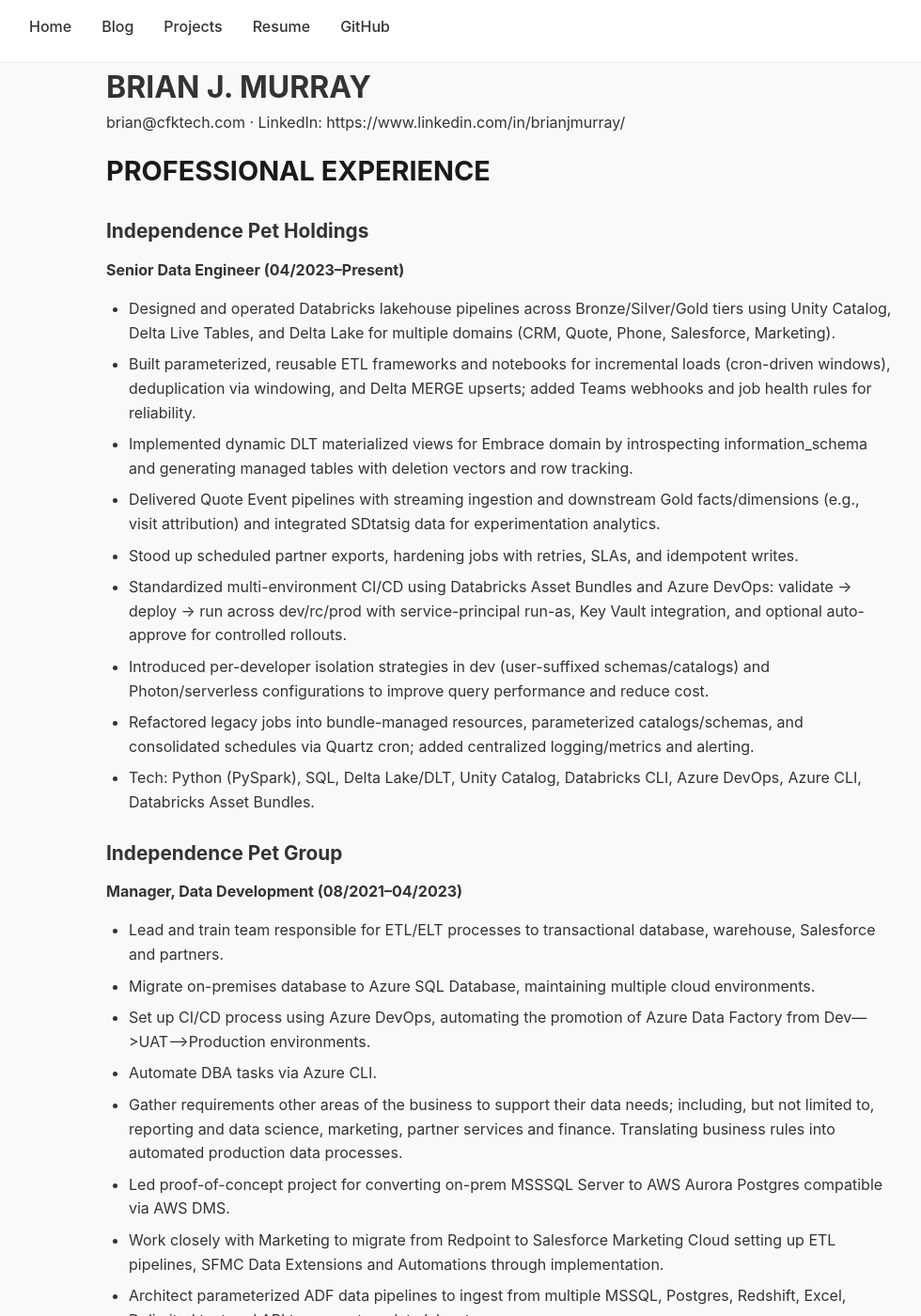
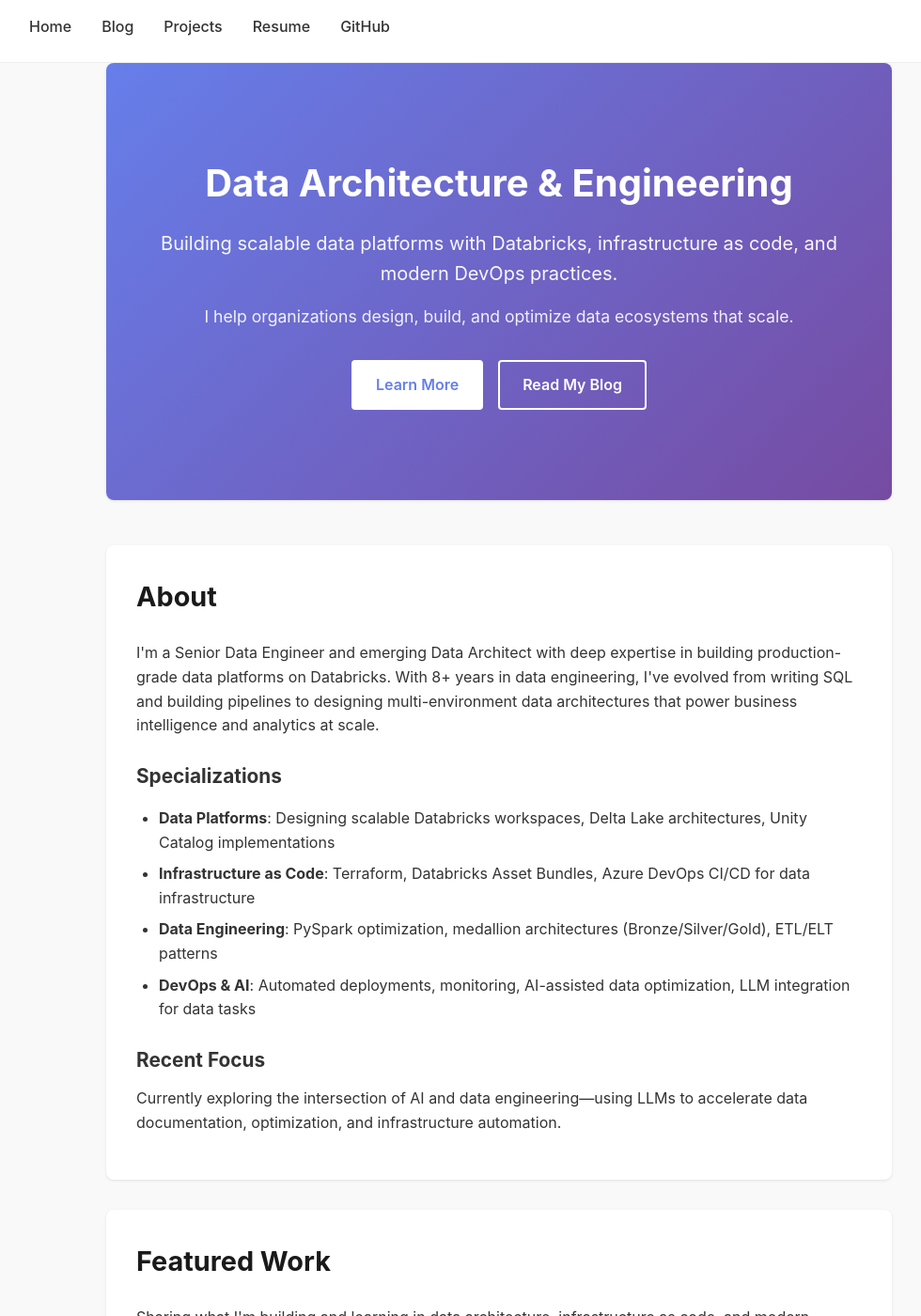
Before and after one commit to brianjmurray/cfktech-resume, a Jekyll site: the page built from index.md, in a window 1280 px wide and 1400 px high. Shown: the whole window at 94% size, without its empty margins (109-1089 px from the left). Built offline with Jekyll 4.4.1, drawn with Linux system fonts in a browser that asks for light colours; some of the changed lines change nothing that is shown; some of the changed text lies outside the part shown.

Commit message:
Fix: Restore homepage + update workflows + add cfktech blog post + update README
- Restore portfolio homepage (hero + about) in index.md
- Remove index.md regeneration from auto_release.yml (homepage is now separate)
- Remove index.md from auto_release trigger paths (prevent overwrite)
- Remove commit step that pushed regenerated index back to main
- Add blog post: 'Building cfktech.com: Portfolio Site with Automated CI/CD'
- Update README to reflect portfolio redesign, blog infrastructure, Phase 1 completion
- Document project structure, workflow architecture, and common tasks
- Add Future Phases (Phase 2/3) and GitHub Issues section

````diff
--- /dev/null
+++ b/_posts/2026-01-31-cfktech-portfolio-site.md
@@ -0,0 +1,270 @@
+---
+layout: post
+title: "Building cfktech.com: A Portfolio Site with Automated CI/CD"
+date: 2026-01-31
+excerpt: "From resume site to portfolio: how I built a fully automated site using Jekyll, GitHub Pages, semantic versioning, and CI/CD pipelines to showcase projects and thought leadership."
+---
+
+## The Journey: Resume to Portfolio
+
+My professional website evolved significantly in early 2026. It started as a simple resume site (v1.0.0-v1.0.14) and transformed into a full portfolio platform with automated deployments, blog infrastructure, and project showcases. This post shares the technical decisions, challenges, and solutions behind cfktech.com.
+
+## Phase 0: The Resume Site (v1.0.0-v1.0.14)
+
+### What Started It All
+
+I needed a professional web presence that was:
+- **Self-hosted** on a custom domain
+- **Always up-to-date** with my resume
+- **Professional-looking** with minimal maintenance
+- **Demonstrating automation skills** (as a data engineer)
+
+### Solution: Jekyll + GitHub Pages
+
+I chose a simple stack:
+- **Jekyll** for static site generation (no server needed)
+- **GitHub Pages** for free hosting with custom domain support
+- **Markdown** for resume content (versionable, easy to edit)
+- **GitHub Actions** for automation
+
+### Key Features (v1.0.0-v1.0.14)
+
+**Semantic Versioning**: Every time I updated my resume, a GitHub Action would:
+1. Calculate the next patch version (e.g., v1.0.3 → v1.0.4)
+2. Create a git tag and GitHub release
+3. Generate a PDF from the Markdown resume
+4. Upload the PDF to the release assets
+5. Deploy to GitHub Pages
+
+**PDF Generation**: Using pandoc + XeLaTeX to convert Markdown to professional PDF:
+```bash
+pandoc resume.md -o resume.pdf --pdf-engine=xelatex --standalone
+```
+
+**Branch Protection**: Enforcing PR reviews before merging to main, ensuring all changes were reviewed.
+
+**QR Codes**: Added LinkedIn and Databricks credential links (later removed due to PDF rendering issues).
+
+**Result**: A fully automated resume site that updated with a single git push.
+
+## Phase 1: Portfolio Expansion (v1.0.15+)
+
+After successfully automating the resume site, I realized it could be so much more. I wanted to:
+- **Share knowledge** through blog posts
+- **Showcase projects** from my GitHub
+- **Build thought leadership** in data architecture
+- **Maintain momentum** with a semi-automated workflow
+
+### Home Page Redesign
+
+Instead of just displaying the resume on the homepage, I created a portfolio landing page with:
+
+**Hero Section**: A gradient background with compelling headline
+```css
+background: linear-gradient(135deg, #667eea 0%, #764ba2 100%);
+```
+
+**About Section**: Professional bio with specializations and recent focus areas
+
+**Featured Work**: Auto-populated from blog posts (first 3 appear on homepage)
+
+**Contact CTA**: Direct links to email, GitHub, and LinkedIn
+
+### Blog Infrastructure
+
+Implemented **Jekyll Collections** for blog posts:
+
+**File Structure**:
+```
+_posts/
+  ├── 2026-01-31-sql-server-database-projects-template.md
+  └── 2026-01-31-cfktech-portfolio-site.md (this post!)
+```
+
+**Automatic URL Generation**: Posts automatically get URLs like `/blog/post-title/`
+
+**Post Template**: Dedicated layout for blog posts with title, date, and styling
+
+**Blog Listing**: `/blog/` automatically lists all posts in reverse chronological order
+
+### Projects Showcase
+
+Created a `/projects/` page featuring GitHub repositories:
+- Grid layout with project cards
+- Tech stack tags for each project
+- Links to GitHub repositories and related blog posts
+- Template ready for adding more projects
+
+### Workflow Validation
+
+Added **GitHub Actions build check** on pull requests:
+- Validates Jekyll builds successfully before merge
+- Catches configuration or syntax errors early
+- Prevents broken deploys
+
+## Technical Highlights
+
+### Challenge #1: Resume as Source of Truth
+
+**Problem**: Resume needed to be accessible both on GitHub Pages (HTML) and as a downloadable PDF.
+
+**Solution**: Use Markdown as the single source of truth:
+- `resume.md` contains resume content with pandoc frontmatter
+- GitHub Action converts to PDF on every release
+- Homepage extracts relevant content for web display
+- `/resume/` page links to PDF download
+
+### Challenge #2: Auto-Release Complexity
+
+**Problem**: The auto-release workflow regenerated index.md from resume.md, overwriting the new portfolio homepage.
+
+**Discovery**: This was by design for v1.0.14 (when homepage = resume wrapper), but broke in Phase 1 (when homepage = portfolio).
+
+**Solution**: Removed index.md regeneration from auto-release workflow. Now:
+- `index.md` is the portfolio homepage (manually maintained)
+- `/resume/` page links to PDF downloads
+- Auto-release only generates PDF and creates release (no index regeneration)
+
+### Challenge #3: Build Failure Debugging
+
+Initial Phase 1 deployment revealed two issues:
+
+**Issue 1**: Gemfile specified `jekyll-feed (~> 0.18)` which doesn't exist on rubygems.org
+- **Fix**: Changed to `jekyll-feed (~> 0.17)` (latest available)
+
+**Issue 2**: `/resume/index.md` referenced a non-existent include file
+- **Fix**: Removed placeholder include, added fallback content
+
+Both issues caught by GitHub Actions build check before going live!
+
+## Architecture Decisions
+
+### CSS Inline vs Separate Files
+
+**Decision**: Inline CSS in `_layouts/default.html`
+
+**Why**:
+- GitHub Pages works best with single-file layouts
+- Easier to maintain (layout + styles in one place)
+- No need for asset pipeline
+- 400+ lines of modern CSS (gradients, cards, hover effects, responsive grid)
+
+### Collections vs Static Pages
+
+**Decision**: Used Jekyll collections for blog
+
+**Why**:
+- Automatic URL generation from filenames
+- Liquid loops to automatically populate listings
+- Scalable (easy to add posts without modifying templates)
+- Standard Jekyll pattern
+
+### Workflow Separation
+
+**Decision**: Separate build-check workflow from auto-release
+
+**Why**:
+- Build validation happens on every PR (fail fast)
+- Auto-release only runs on main after approval
+- Keeps concerns separated
+- Clear staging (PR = validation, merge = deploy)
+
+## The Deployment Pipeline
+
+```
+Code Changes
+    ↓
+Create Feature Branch
+    ↓
+Push to GitHub
+    ↓
+GitHub Actions Build Check ✓
+    ↓
+Create Pull Request
+    ↓
+Review & Approve
+    ↓
+Merge to Main
+    ↓
+Auto-Release Workflow
+    ├─ Calculate Version
+    ├─ Generate PDF
+    ├─ Create Release Tag
+    └─ Deploy to GitHub Pages
+    ↓
+Live on cfktech.com ✓
+```
+
+Time from code push to live: ~2-3 minutes
+
+## What's Live Now
+
+### Pages
+
+- **Home**: https://cfktech.com (portfolio landing)
+- **Blog**: https://cfktech.com/blog/ (post listings)
+- **Projects**: https://cfktech.com/projects/ (project showcases)
+- **Resume**: https://cfktech.com/resume/ (PDF download)
+
+### First Posts
+
+- "SQL Server Database Projects: Schema Management Template" - featuring mssql-database-project
+- "Building cfktech.com: A Portfolio Site with Automated CI/CD" - this post!
+
+### Automation
+
+- Semantic versioning (v1.0.15)
+- PDF generation from Markdown
+- GitHub Pages deployment
+- Build validation on PRs
+- Feature branch → Main → Auto-Release → Live
+
+## What's Next
+
+### Phase 2: More Content
+- Add 2-3 more blog posts from existing GitHub projects
+- Create more project showcase cards
+- Deepen thought leadership content
+
+### Phase 3: Advanced Features
+- Search functionality for blog
+- Tags/categories for posts
+- Email newsletter integration
+- Analytics (understanding audience)
+- Subtle monetization (courses, templates, consulting)
+
+## Key Lessons
+
+1. **Automate what you repeat**: If you're doing something manually multiple times, automate it
+2. **Fail fast with validation**: Build checks catch issues before they go live
+3. **Markdown is underrated**: Single source of truth that works everywhere
+4. **Simple tools scale**: Jekyll + GitHub Pages handles it all without complexity
+5. **Git history is documentation**: Each commit tells a story of evolution
+
+## Try It Yourself
+
+If you want to build something similar:
+
+1. **Clone a Jekyll starter** or use the GitHub Pages template
+2. **Write content in Markdown** (posts, pages, resume)
+3. **Add custom CSS** for your brand (gradients, cards, hero sections)
+4. **Set up GitHub Actions** for PDF generation, versioning, or other automation
+5. **Push to main** and watch it deploy automatically
+
+## Conclusion
+
+cfktech.com represents my commitment to:
+- **Continuous learning** (Jekyll, GitHub Actions, automation)
+- **Professional presence** (portfolio + blog + projects)
+- **Thought leadership** (sharing what I know about data architecture)
+- **Automation over manual work** (letting CI/CD handle deployments)
+
+The site will evolve with my career, showcasing new projects and sharing insights from the data engineering and architecture world. And it all happens with the push of a git commit.
+
+---
+
+Interested in the technical details? Check out the repository:
+
+**[cfktech-resume on GitHub →](https://github.com/brianjmurray/cfktech-resume)**
+
+Questions about portfolio sites, Jekyll, automation, or data architecture? Reach out on LinkedIn or email me at brian@cfktech.com.
--- a/index.md
+++ b/index.md
@@ -3,31 +3,63 @@
 title: "Data Architecture & Engineering"
 ---
 
+<section class="hero">
+  <div class="hero-content">
+    <h1>Data Architecture & Engineering</h1>
+    <p class="tagline">Building scalable data platforms with Databricks, infrastructure as code, and modern DevOps practices.</p>
+    <p class="subtitle">I help organizations design, build, and optimize data ecosystems that scale.</p>
+    <div class="hero-cta">
+      <a href="#about" class="btn btn-primary">Learn More</a>
+      <a href="/blog" class="btn btn-secondary">Read My Blog</a>
+    </div>
+  </div>
+</section>
 
-# BRIAN J. MURRAY
+<section id="about" class="about">
+  <h2>About</h2>
 
-brian@cfktech.com · LinkedIn: https://www.linkedin.com/in/brianjmurray/
+  <p>I'm a Senior Data Engineer and emerging Data Architect with deep expertise in building production-grade data platforms on Databricks. With 8+ years in data engineering, I've evolved from writing SQL and building pipelines to designing multi-environment data architectures that power business intelligence and analytics at scale.</p>
 
-## PROFESSIONAL EXPERIENCE
+  <h3>Specializations</h3>
+  <ul>
+    <li><strong>Data Platforms</strong>: Designing scalable Databricks workspaces, Delta Lake architectures, Unity Catalog implementations</li>
+    <li><strong>Infrastructure as Code</strong>: Terraform, Databricks Asset Bundles, Azure DevOps CI/CD for data infrastructure</li>
+    <li><strong>Data Engineering</strong>: PySpark optimization, medallion architectures (Bronze/Silver/Gold), ETL/ELT patterns</li>
+    <li><strong>DevOps & AI</strong>: Automated deployments, monitoring, AI-assisted data optimization, LLM integration for data tasks</li>
+  </ul>
 
-### Independence Pet Holdings
+  <h3>Recent Focus</h3>
+  <p>Currently exploring the intersection of AI and data engineering—using LLMs to accelerate data documentation, optimization, and infrastructure automation.</p>
+</section>
 
-#### Senior Data Engineer (04/2023–Present)
-- Designed and operated Databricks lakehouse pipelines across Bronze/Silver/Gold tiers using Unity Catalog, Delta Live Tables, and Delta Lake for multiple domains (CRM, Quote, Phone, Salesforce, Marketing).
-- Built parameterized, reusable ETL frameworks and notebooks for incremental loads (cron-driven windows), deduplication via windowing, and Delta MERGE upserts; added Teams webhooks and job health rules for reliability.
-- Implemented dynamic DLT materialized views for Embrace domain by introspecting information_schema and generating managed tables with deletion vectors and row tracking.
-- Delivered Quote Event pipelines with streaming ingestion and downstream Gold facts/dimensions (e.g., visit attribution) and integrated SDtatsig data for experimentation analytics.
-- Stood up scheduled partner exports, hardening jobs with retries, SLAs, and idempotent writes.
-- Standardized multi-environment CI/CD using Databricks Asset Bundles and Azure DevOps: validate → deploy → run across dev/rc/prod with service-principal run-as, Key Vault integration, and optional auto-approve for controlled rollouts.
-- Introduced per-developer isolation strategies in dev (user-suffixed schemas/catalogs) and Photon/serverless configurations to improve query performance and reduce cost.
-- Refactored legacy jobs into bundle-managed resources, parameterized catalogs/schemas, and consolidated schedules via Quartz cron; added centralized logging/metrics and alerting.
-- Tech: Python (PySpark), SQL, Delta Lake/DLT, Unity Catalog, Databricks CLI, Azure DevOps, Azure CLI, Databricks Asset Bundles.
+<section class="featured">
+  <h2>Featured Work</h2>
+  <p>Sharing what I'm building and learning in data architecture, infrastructure as code, and modern DevOps.</p>
 
-### Independence Pet Group
+  <div class="featured-grid">
+    {% for post in site.posts limit:3 %}
+      <article class="featured-card">
+        <h3><a href="{{ post.url }}">{{ post.title }}</a></h3>
+        <p class="post-date">{{ post.date | date: "%B %d, %Y" }}</p>
+        <p>{{ post.excerpt }}</p>
+        <a href="{{ post.url }}" class="read-more">Read More →</a>
+      </article>
+    {% endfor %}
+  </div>
 
-#### Manager, Data Development (08/2021–04/2023)
-- Lead and train team responsible for ETL/ELT processes to transactional database, warehouse, Salesforce and partners.
-- Migrate on-premises database to Azure SQL Database, maintaining multiple cloud environments.
+  <p class="featured-link"><a href="/blog">View all posts →</a></p>
+</section>
+
+<section class="cta">
+  <h2>Let's Connect</h2>
+  <p>Have questions about data architecture, Databricks workspace design, or infrastructure automation? I'm open to collaborations, technical discussions, and consulting opportunities.</p>
+
+  <div class="contact-links">
+    <a href="mailto:brian@cfktech.com" class="contact-link">Email</a>
+    <a href="https://github.com/brianjmurray" class="contact-link">GitHub</a>
+    <a href="https://www.linkedin.com/in/brianjmurray/" class="contact-link">LinkedIn</a>
+  </div>
+</section>
 - Set up CI/CD process using Azure DevOps, automating the promotion of Azure Data Factory from Dev—>UAT—>Production environments.
 - Automate DBA tasks via Azure CLI.
 - Gather requirements other areas of the business to support their data needs; including, but not limited to, reporting and data science, marketing, partner services and finance. Translating business rules into automated production data processes.
````
Also changed, not shown: .github/workflows/auto_release.yml, README.md.
